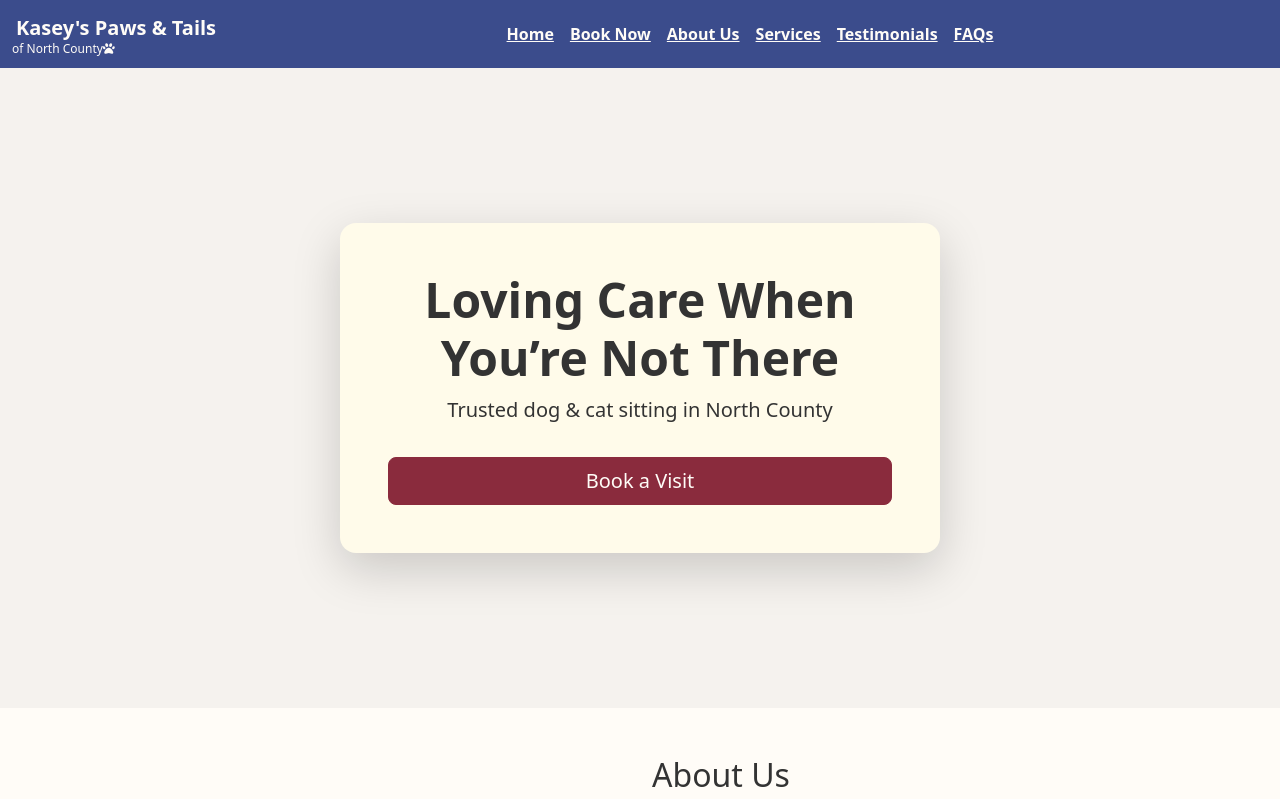
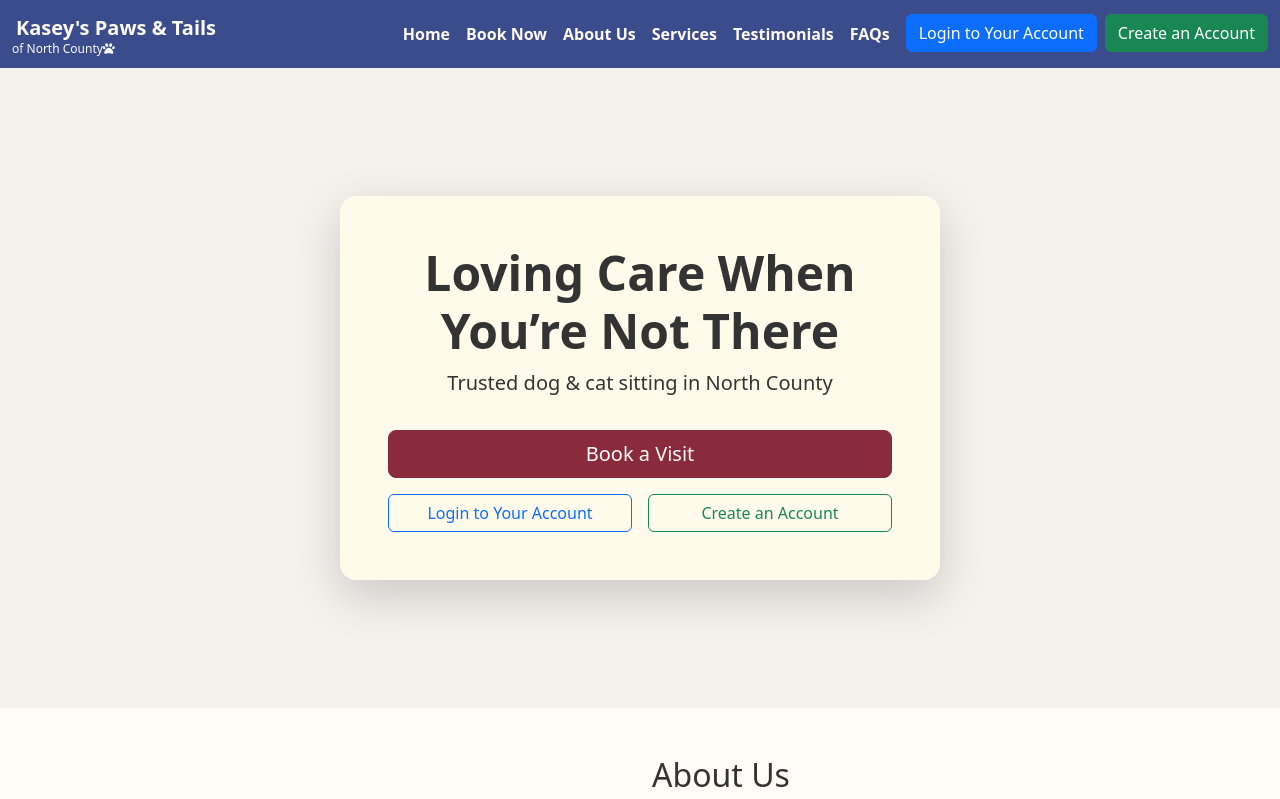
Before and after one commit to Peggy-works/kpaws-nc, a plain HTML site: page index.html in a window 1280 px wide. Shown: the top 799 px of the page. Drawn offline with nearby package versions, Linux system fonts and the light colour scheme; some icons are missing.

Commit message:
Update
- Integrated time to pet login
- Integrated time to pet account creation
- Added buttons and links

```diff
--- a/index.css
+++ b/index.css
@@ -86,7 +86,7 @@ body {
 }
 .navbar .nav-link {
     font-weight: 600;
-    text-decoration: underline;
+    /* text-decoration: underline; */
     color: var(--color-bg);
 }
 .navbar .nav-link:hover {
@@ -117,14 +117,14 @@ body {
 }
 
 /* Buttons */
-.btn-primary {
+/* .btn-primary {
   background-color: var(--bs-primary);
   border-color: var(--bs-primary);
 }
 .btn-primary:hover {
   background-color: #8e9f78;
   border-color: #8e9f78;
-}
+} */
 
 .btn-secondary {
   background-color: var(--btn-bg-color);
@@ -132,9 +132,10 @@ body {
   color: var(--btn-text-color);
 }
 .btn-secondary:hover {
-  background-color: #e5e5c5;
-  border-color: #e5e5c5;
-  color: #000;
+  background-color: var(--color-btn-primary-hover);
+  border-color: var(--color-btn-primary-hover);
+  /* border-color: #e5e5c5 */
+  /* color: #000; */
 }
 
 /* Cards */
--- a/index.html
+++ b/index.html
@@ -23,7 +23,7 @@
                     <span class="navbar-toggler-icon"></span>
                 </button>
                 <div class="collapse navbar-collapse" id="navbarSupportedContent">
-                <ul class="navbar-nav me-auto mb-2 mb-lg-0 ms-auto">
+                    <ul class="navbar-nav mb-2 mb-lg-0 ms-auto">
                         <li class="nav-item">
                             <a class="nav-link" aria-current="page" href="#">Home</a>
                         </li>
@@ -47,6 +47,12 @@
                         </li> -->
                         <li class="nav-item">
                             <a class="nav-link" href="#faqs">FAQs</a>
+                        </li>
+                        <li class="nav-item">
+                            <a href="https://www.timetopet.com/portal/kpawsntails" class="btn btn-primary ms-2 my-2 my-lg-0">Login to Your Account</a>
+                        </li>
+                        <li class="nav-item">
+                            <a href="https://www.timetopet.com/portal/kpawsntails/create-account" class="btn btn-success ms-2 my-2 my-lg-0">Create an Account</a>
                         </li>
                         <!-- <li class="nav-item dropdown">
                             <a class="nav-link dropdown-toggle" href="#" id="navbarDropdown" role="button" data-bs-toggle="dropdown" aria-expanded="false">
@@ -95,6 +101,10 @@
                 <h1 class="display-5 fw-bold">Loving Care When You’re Not There</h1>
                 <p class="lead">Trusted dog & cat sitting in North County</p>
                 <a href="#contact" class="btn btn-lg btn-secondary mt-3">Book a Visit</a>
+                <div class="d-flex justify-content-center gap-3 mt-3">
+                    <a href="https://www.timetopet.com/portal/kpawsntails" class="btn btn-outline-primary w-100">Login to Your Account</a>
+                    <a href="https://www.timetopet.com/portal/kpawsntails/create-account" class="btn btn-outline-success w-100">Create an Account</a>
+                </div>
             </div>
         </section>
 
```
Lines whose indentation alone changed are shown as unchanged.
